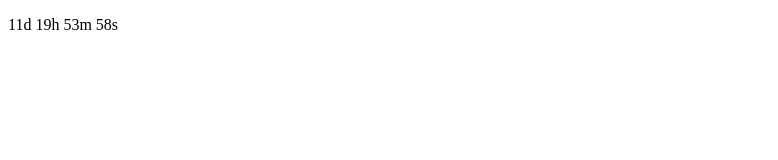
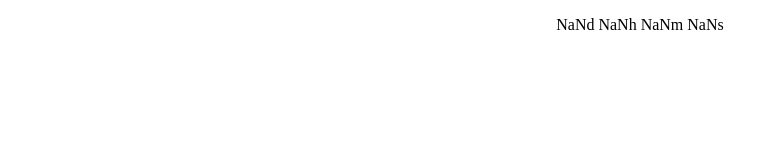
Before and after one commit to noah-grocery/countdown-to-birthday, a plain HTML site: page index.html in a window 1280 px wide. Shown: the whole page, without its empty margins (0-778 px from the left). Drawn offline with Linux system fonts and the light colour scheme.

Commit message:
Update index.html

```diff
--- a/index.html
+++ b/index.html
@@ -4,16 +4,24 @@
 <title>
 Countdown to my birthday!
 </title>
+  <style>
+    #demo {
+      width: 500px;
+      height: 500px;
+    }
+  </style>
 </head>
 <body>
 
 
 <!-- Display the countdown timer in an element -->
+  <center>
 <p id="demo"></p>
+  </center>
 
 <script>
 // Set the date we're counting down to
-var countDownDate = new Date("Apr 16, 2023 12:00:00").getTime();
+var countDownDate = new Date("Apr 16, 2023 12:00:00AM").getTime();
 
 // Update the count down every 1 second
 var x = setInterval(function() {
```
